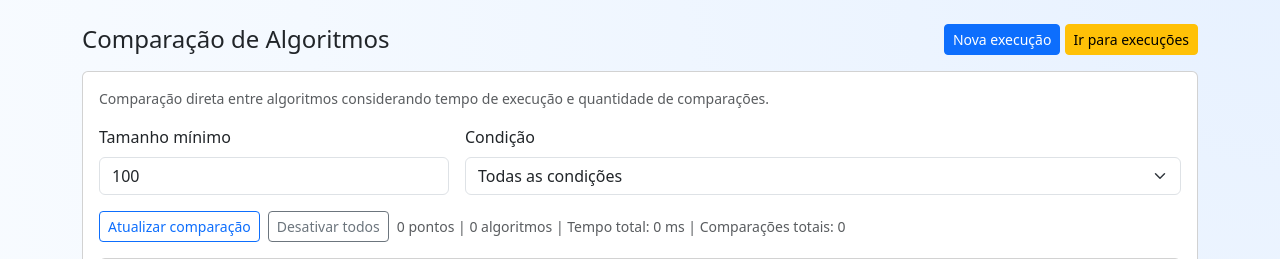
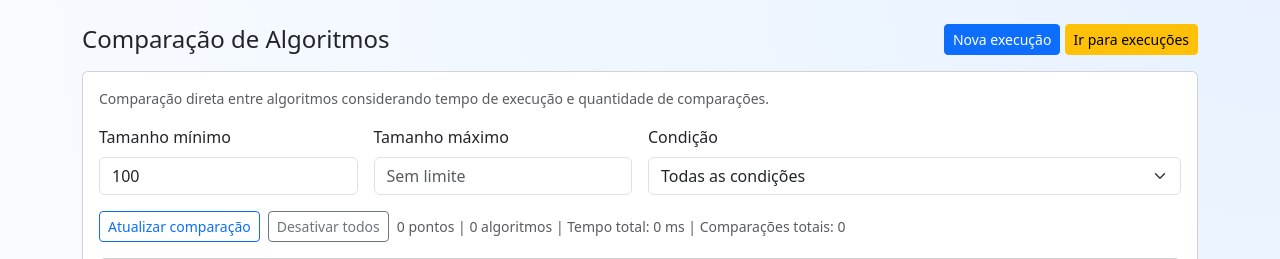
Before and after one commit to diegocordeiro/trabalho_algoritmos_ordenacao, a Django app: page /comparar/ in a window 1280 px wide. Shown: the part 56-315 px from the top of the page. Run offline with Django 5.2, Linux system fonts and the light colour scheme; data that the repository does not hold is empty.

Commit message:
Adicionar filtro por limite superior em comparação de algoritmos para facilitar a análise de um recorte da amostra.

```diff
--- a/templates/benchmark/comparar_algoritmos.html
+++ b/templates/benchmark/comparar_algoritmos.html
@@ -19,12 +19,17 @@
 
      <!-- FILTROS -->
      <div class="row g-3 mb-3">
-      <div class="col-md-4">
+       <div class="col-md-3">
          <label class="form-label">Tamanho mínimo</label>
          <input id="filtroTamanhoMinimo" type="number" class="form-control" value="100" min="1">
        </div>
 
-      <div class="col-md-8">
+       <div class="col-md-3">
+         <label class="form-label">Tamanho máximo</label>
+         <input id="filtroTamanhoMaximo" type="number" class="form-control" placeholder="Sem limite" min="1">
+       </div>
+
+       <div class="col-md-6">
          <label class="form-label">Condição</label>
          <select id="filtroCondicao" class="form-select"></select>
        </div>
@@ -92,6 +97,7 @@ const mediasBase = JSON.parse(document.getElementById('dados-medias').textConten
 
 const filtroCondicaoEl = document.getElementById('filtroCondicao');
 const filtroTamanhoMinimoEl = document.getElementById('filtroTamanhoMinimo');
+const filtroTamanhoMaximoEl = document.getElementById('filtroTamanhoMaximo');
 const resumoComparacaoEl = document.getElementById('resumoComparacao');
 const btnAtualizarComparacaoEl = document.getElementById('btnAtualizarComparacao');
 
@@ -128,12 +134,16 @@ filtroCondicaoEl.innerHTML =
 ========================= */
 function montarComparacaoGrandes() {
   const tamanhoMinimo = Number(filtroTamanhoMinimoEl.value || 1);
+  const tamanhoMaximoRaw = filtroTamanhoMaximoEl.value.trim();
+  const tamanhoMaximo = tamanhoMaximoRaw !== '' ? Number(tamanhoMaximoRaw) : null;
   const condicao = filtroCondicaoEl.value;
 
-  const filtrados = mediasBase.filter(item =>
-    item.tamanho >= tamanhoMinimo &&
-    (condicao === '__todas__' || item.condicao === condicao)
-  );
+  const filtrados = mediasBase.filter(item => {
+    if (item.tamanho < tamanhoMinimo) return false;
+    if (tamanhoMaximo !== null && item.tamanho > tamanhoMaximo) return false;
+    if (condicao !== '__todas__' && item.condicao !== condicao) return false;
+    return true;
+  });
 
   filtradosGlobal = filtrados;
 
```
Lines whose indentation alone changed are shown as unchanged.
